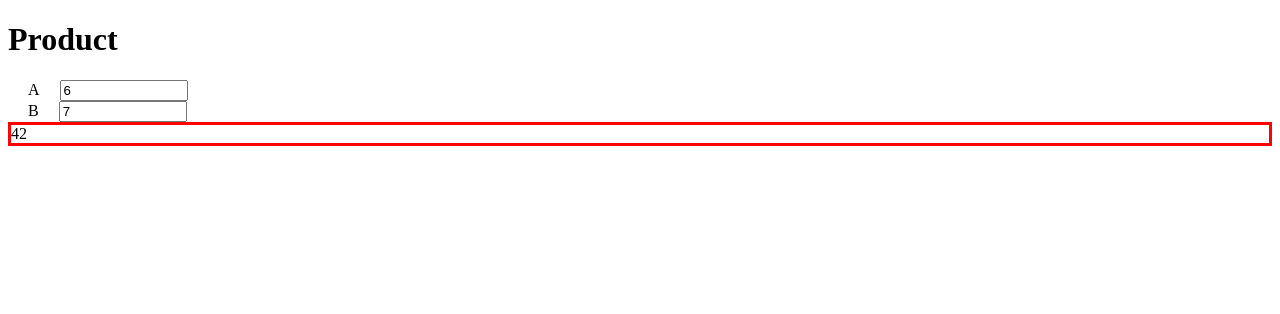
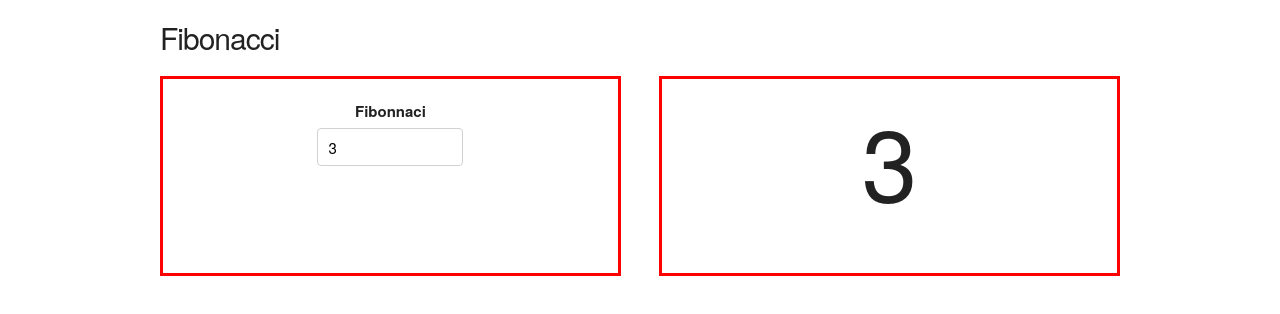
Before and after one commit to CristhianMotoche/ExPS, a website: page TestFlare/index.html in a window 1280 px wide. Drawn offline with nearby package versions, Linux system fonts and the light colour scheme.

Commit message:
Add examples

```diff
--- a/TestFlare/index.html
+++ b/TestFlare/index.html
@@ -3,11 +3,23 @@
     <head>
         <meta charset="utf-8" />
         <link href="main.css" rel="stylesheet">
+        <link rel="stylesheet" href="https://cdnjs.cloudflare.com/ajax/libs/skeleton/2.0.4/skeleton.min.css">
+        <link rel="stylesheet" href="https://cdnjs.cloudflare.com/ajax/libs/normalize/3.0.3/normalize.min.css">
     </head>
     <body>
-        <h1>Product</h1>
-        <div id="Multiplication"></div>
-        <div id="Output"></div>
+        <div class="container">
+            <div class="row">
+                <h1>Fibonacci</h1>
+            </div>
+            <div class="row">
+                <div class="six columns">
+                    <div id="Multiplication"></div>
+                </div>
+                <div class="six columns">
+                    <div id="Output"></div>
+                </div>
+            </div>
+        </div>
         <script src="main.js" type="text/javascript"></script>
     </body>
 </html>
--- a/TestFlare/main.css
+++ b/TestFlare/main.css
@@ -2,7 +2,13 @@ label {
     margin: 20px;
 }
 
-div#Output {
+div.six {
     border-style: solid;
     border-color: red;
+    height: 200px;
+    text-align: center;
 }
+
+div#Output {
+    font-size: 100px;
+}
--- a/TestFlare/main.js
+++ b/TestFlare/main.js
@@ -3,28 +3,6 @@ var PS = { };
 (function(exports) {
   /* global exports */
   "use strict";
-
-  exports.concatArray = function (xs) {
-    return function (ys) {
-      return xs.concat(ys);
-    };
-  };
-
-  //- Semiring -------------------------------------------------------------------
-
-  exports.intAdd = function (x) {
-    return function (y) {
-      /* jshint bitwise: false */
-      return x + y | 0;
-    };
-  };
-
-  exports.intMul = function (x) {
-    return function (y) {
-      /* jshint bitwise: false */
-      return x * y | 0;
-    };
-  };
 
   //- Bounded --------------------------------------------------------------------
 
@@ -68,24 +46,12 @@ var PS = { };
       this["__superclass_Prelude.Applicative_0"] = __superclass_Prelude$dotApplicative_0;
       this["__superclass_Prelude.Bind_1"] = __superclass_Prelude$dotBind_1;
   };
-  var Semigroup = function (append) {
-      this.append = append;
-  };
-  var Semiring = function (add, mul, one, zero) {
-      this.add = add;
-      this.mul = mul;
-      this.one = one;
-      this.zero = zero;
-  };
   var Bounded = function (bottom, top) {
       this.bottom = bottom;
       this.top = top;
   };
   var Show = function (show) {
       this.show = show;
-  };
-  var zero = function (dict) {
-      return dict.zero;
   };
   var unit = {};
   var top = function (dict) {
@@ -95,7 +61,6 @@ var PS = { };
   var show = function (dict) {
       return dict.show;
   };
-  var semiringInt = new Semiring($foreign.intAdd, $foreign.intMul, 1, 0);
   var semigroupoidFn = new Semigroupoid(function (f) {
       return function (g) {
           return function (x) {
@@ -103,22 +68,13 @@ var PS = { };
           };
       };
   });
-  var semigroupArray = new Semigroup($foreign.concatArray);
   var pure = function (dict) {
       return dict.pure;
   };
   var $$return = function (dictApplicative) {
       return pure(dictApplicative);
   };
-  var one = function (dict) {
-      return dict.one;
-  };
-  var mul = function (dict) {
-      return dict.mul;
-  };
-  var $times = function (dictSemiring) {
-      return mul(dictSemiring);
-  };
+  var otherwise = true;
   var map = function (dict) {
       return dict.map;
   };
@@ -178,13 +134,8 @@ var PS = { };
           };
       };
   };
-  var add = function (dict) {
-      return dict.add;
-  };
   exports["Show"] = Show;
   exports["Bounded"] = Bounded;
-  exports["Semiring"] = Semiring;
-  exports["Semigroup"] = Semigroup;
   exports["Monad"] = Monad;
   exports["Bind"] = Bind;
   exports["Applicative"] = Applicative;
@@ -195,15 +146,9 @@ var PS = { };
   exports["show"] = show;
   exports["bottom"] = bottom;
   exports["top"] = top;
-  exports["*"] = $times;
-  exports["one"] = one;
-  exports["mul"] = mul;
-  exports["zero"] = zero;
-  exports["add"] = add;
   exports["<>"] = $less$greater;
   exports["append"] = append;
   exports["ap"] = ap;
-  exports["return"] = $$return;
   exports["bind"] = bind;
   exports["liftA1"] = liftA1;
   exports["pure"] = pure;
@@ -213,12 +158,11 @@ var PS = { };
   exports["map"] = map;
   exports["id"] = id;
   exports["compose"] = compose;
+  exports["otherwise"] = otherwise;
   exports["const"] = $$const;
   exports["unit"] = unit;
   exports["semigroupoidFn"] = semigroupoidFn;
   exports["categoryFn"] = categoryFn;
-  exports["semigroupArray"] = semigroupArray;
-  exports["semiringInt"] = semiringInt;
   exports["boundedInt"] = boundedInt;
   exports["showInt"] = showInt;;
 
@@ -234,16 +178,6 @@ var PS = { };
           };
       };
   };
-  var lift2 = function (dictApply) {
-      return function (f) {
-          return function (a) {
-              return function (b) {
-                  return Prelude["<*>"](dictApply)(Prelude["<$>"](dictApply["__superclass_Prelude.Functor_0"]())(f)(a))(b);
-              };
-          };
-      };
-  };
-  exports["lift2"] = lift2;
   exports["*>"] = $times$greater;;
 
 })(PS["Control.Apply"] = PS["Control.Apply"] || {});
@@ -548,20 +482,6 @@ var PS = { };
       };
     };
 
-
-  exports.applySigP =
-    function applySigP(constant) {
-      return function(fun) {
-        return function(sig) {
-          var out = constant(fun.get()(sig.get()));
-          var produce = function() { out.set(fun.get()(sig.get())); };
-          fun.subscribe(produce);
-          sig.subscribe(produce);
-          return out;
-        };
-      };
-    };
-
   exports.runSignal =
     function runSignal(sig) {
       return function() {
@@ -583,16 +503,7 @@ var PS = { };
   var Data_Maybe = PS["Data.Maybe"];
   var mapSig = $foreign.mapSigP($foreign.constant);
   var functorSignal = new Prelude.Functor(mapSig);
-  var applySig = $foreign.applySigP($foreign.constant);
-  var applySignal = new Prelude.Apply(function () {
-      return functorSignal;
-  }, applySig);
-  var applicativeSignal = new Prelude.Applicative(function () {
-      return applySignal;
-  }, $foreign.constant);
   exports["functorSignal"] = functorSignal;
-  exports["applySignal"] = applySignal;
-  exports["applicativeSignal"] = applicativeSignal;
   exports["runSignal"] = $foreign.runSignal;
   exports["constant"] = $foreign.constant;;
 
@@ -712,43 +623,11 @@ var PS = { };
   var $$int = function (label) {
       return createUI($foreign.cIntRange("number")(Prelude.bottom(Prelude.boundedInt))(Prelude.top(Prelude.boundedInt)))(label);
   };
-  var applyFlare = new Prelude.Apply(function () {
-      return functorFlare;
-  }, function (v) {
-      return function (v1) {
-          return new Flare(Prelude["<>"](Prelude.semigroupArray)(v.value0)(v1.value0), Prelude["<*>"](Signal.applySignal)(v.value1)(v1.value1));
-      };
-  });
-  var applyUI = new Prelude.Apply(function () {
-      return functorUI;
-  }, function (v) {
-      return function (v1) {
-          return UI(Control_Apply.lift2(Control_Monad_Eff.applyEff)(Prelude.apply(applyFlare))(v)(v1));
-      };
-  });
-  var applicativeFlare = new Prelude.Applicative(function () {
-      return applyFlare;
-  }, function (x) {
-      return new Flare([  ], Prelude.pure(Signal.applicativeSignal)(x));
-  });
-  var applicativeUI = new Prelude.Applicative(function () {
-      return applyUI;
-  }, function (x) {
-      return UI(Prelude["return"](Control_Monad_Eff.applicativeEff)(Prelude.pure(applicativeFlare)(x)));
-  });
-  var semiringUI = function (dictSemiring) {
-      return new Prelude.Semiring(Control_Apply.lift2(applyUI)(Prelude.add(dictSemiring)), Control_Apply.lift2(applyUI)(Prelude.mul(dictSemiring)), Prelude.pure(applicativeUI)(Prelude.one(dictSemiring)), Prelude.pure(applicativeUI)(Prelude.zero(dictSemiring)));
-  };
   exports["runFlare"] = runFlare;
   exports["runFlareWith"] = runFlareWith;
   exports["int"] = $$int;
   exports["functorFlare"] = functorFlare;
-  exports["applyFlare"] = applyFlare;
-  exports["applicativeFlare"] = applicativeFlare;
-  exports["functorUI"] = functorUI;
-  exports["applyUI"] = applyUI;
-  exports["applicativeUI"] = applicativeUI;
-  exports["semiringUI"] = semiringUI;;
+  exports["functorUI"] = functorUI;;
 
 })(PS["Flare"] = PS["Flare"] || {});
 (function(exports) {
@@ -757,14 +636,25 @@ var PS = { };
   var Prelude = PS["Prelude"];
   var Control_Monad_Eff = PS["Control.Monad.Eff"];
   var Flare = PS["Flare"];
-  var render = Prelude.show(Prelude.showInt);
-  var f = Prelude["*"](Flare.semiringUI(Prelude.semiringInt))(Flare["int"]("A")(6))(Flare["int"]("B")(7));
-  var ui = Prelude["<$>"](Flare.functorUI)(render)(f);
+  var fib = function (n) {
+      if (n <= 0) {
+          return 1;
+      };
+      if (n === 1) {
+          return 1;
+      };
+      if (Prelude.otherwise) {
+          return fib(n - 1) + fib(n - 2) | 0;
+      };
+      throw new Error("Failed pattern match at Main line 8, column 1 - line 13, column 1: " + [ n.constructor.name ]);
+  };
+  var fib$prime = Prelude["<$>"](Flare.functorUI)(fib)(Flare["int"]("Fibonnaci")(3));
+  var ui = Prelude["<$>"](Flare.functorUI)(Prelude.show(Prelude.showInt))(fib$prime);
   var main = Flare.runFlare("Multiplication")("Output")(ui);
   exports["main"] = main;
   exports["ui"] = ui;
-  exports["render"] = render;
-  exports["f"] = f;;
+  exports["fib'"] = fib$prime;
+  exports["fib"] = fib;;
 
 })(PS["Main"] = PS["Main"] || {});
 
```
Also changed, not shown: 3 other files.
